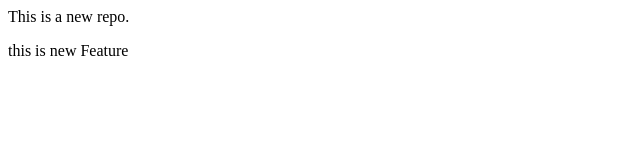
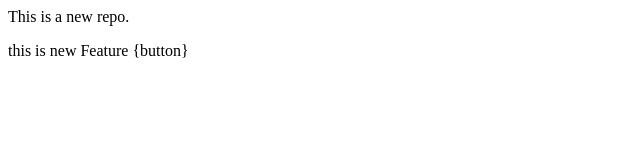
Before and after one commit to RajaAkashk/localrepo, a plain HTML site: page index.html in a window 1280 px wide. Shown: the full height of the page, 0-640 px from the left. Drawn offline with Linux system fonts and the light colour scheme.

Commit message:
add button

```diff
--- a/index.html
+++ b/index.html
@@ -1,2 +1,2 @@
 <p>This is a new repo.</p>
-<p>  this is new Feature</p>
+<p>  this is new Feature {button}</p>
```
